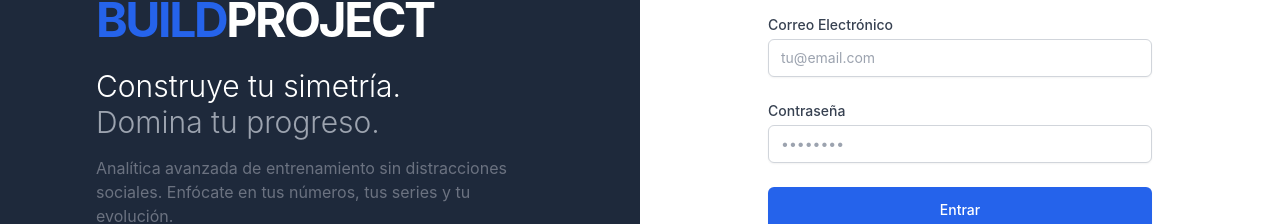
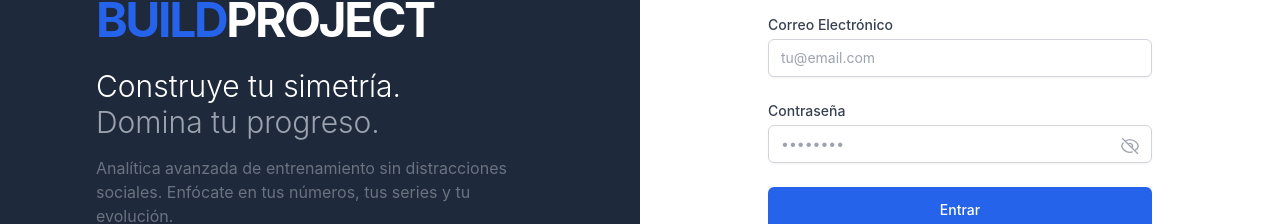
Before and after one commit to EdrikCamacho/BuildProject, an Angular app: page / in a window 1280 px wide. Shown: the part 288-512 px from the top of the page. Built offline with nearby package versions, Linux system fonts and the light colour scheme.

Commit message:
Ojito en Landing Pge

```diff
--- a/src/app/features/auth/landing/landing.component.html
+++ b/src/app/features/auth/landing/landing.component.html
@@ -39,16 +39,31 @@
 
         <div>
           <label for="password" class="block text-sm font-medium text-gray-700">Contraseña</label>
+          <div class="relative">
             <input
-            type="password"
+              [type]="showPassword ? 'text' : 'password'"
               id="password"
               [(ngModel)]="loginData.password"
               name="password"
-            class="mt-1 block w-full px-3 py-2 border border-gray-300 rounded-md shadow-sm focus:outline-none focus:ring-primary focus:border-primary sm:text-sm"
+              class="mt-1 block w-full px-3 py-2 border border-gray-300 rounded-md shadow-sm focus:outline-none focus:ring-primary focus:border-primary sm:text-sm pr-10"
               placeholder="••••••••"
             >
+            <button
+              type="button"
+              (click)="togglePasswordVisibility()"
+              class="absolute inset-y-0 right-0 flex items-center pr-3 mt-1 text-gray-400 hover:text-gray-600 focus:outline-none"
+            >
+              <svg *ngIf="!showPassword" xmlns="http://www.w3.org/2000/svg" fill="none" viewBox="0 0 24 24" stroke-width="1.5" stroke="currentColor" class="w-5 h-5">
+                <path stroke-linecap="round" stroke-linejoin="round" d="M3.98 8.223A10.477 10.477 0 001.934 12C3.226 16.338 7.244 19.5 12 19.5c.993 0 1.953-.138 2.863-.395M6.228 6.228A10.45 10.45 0 0112 4.5c4.756 0 8.773 3.162 10.065 7.498a10.523 10.523 0 01-4.293 5.774M6.228 6.228L3 3m3.228 3.228l3.65 3.65m7.894 7.894L21 21m-3.228-3.228l-3.65-3.65m0 0a3 3 0 10-4.243-4.243m4.242 4.242L9.88 9.88" />
+              </svg>
+
+              <svg *ngIf="showPassword" xmlns="http://www.w3.org/2000/svg" fill="none" viewBox="0 0 24 24" stroke-width="1.5" stroke="currentColor" class="w-5 h-5">
+                <path stroke-linecap="round" stroke-linejoin="round" d="M2.036 12.322a1.012 1.012 0 010-.639C3.423 7.51 7.36 4.5 12 4.5c4.638 0 8.573 3.007 9.963 7.178.07.207.07.431 0 .639C20.577 16.49 16.64 19.5 12 19.5c-4.638 0-8.573-3.007-9.963-7.178z" />
+                <path stroke-linecap="round" stroke-linejoin="round" d="M15 12a3 3 0 11-6 0 3 3 0 016 0z" />
+              </svg>
+            </button>
           </div>
-
+        </div>
         <div>
           <button
             type="submit"
--- a/src/app/features/auth/landing/landing.component.ts
+++ b/src/app/features/auth/landing/landing.component.ts
@@ -1,6 +1,6 @@
 import { Component } from '@angular/core';
 import { CommonModule } from '@angular/common';
-import { FormsModule } from '@angular/forms'; // Necesario para los inputs
+import { FormsModule } from '@angular/forms';
 
 @Component({
   selector: 'app-landing',
@@ -10,13 +10,17 @@ import { FormsModule } from '@angular/forms'; // Necesario para los inputs
   styles: []
 })
 export class LandingComponent {
-  loginData = {
-    email: '',
-    password: ''
-  };
+  loginData = { email: '', password: '' };
+
+  // Variable para controlar si se ve la contraseña
+  showPassword = false;
 
   onLogin() {
-    console.log('Iniciando sesión con:', this.loginData);
-    // Aquí conectaremos con el backend más adelante
+    console.log('Login:', this.loginData);
+  }
+
+  // Función para alternar el estado
+  togglePasswordVisibility() {
+    this.showPassword = !this.showPassword;
   }
 }
```
Lines whose indentation alone changed are shown as unchanged.
